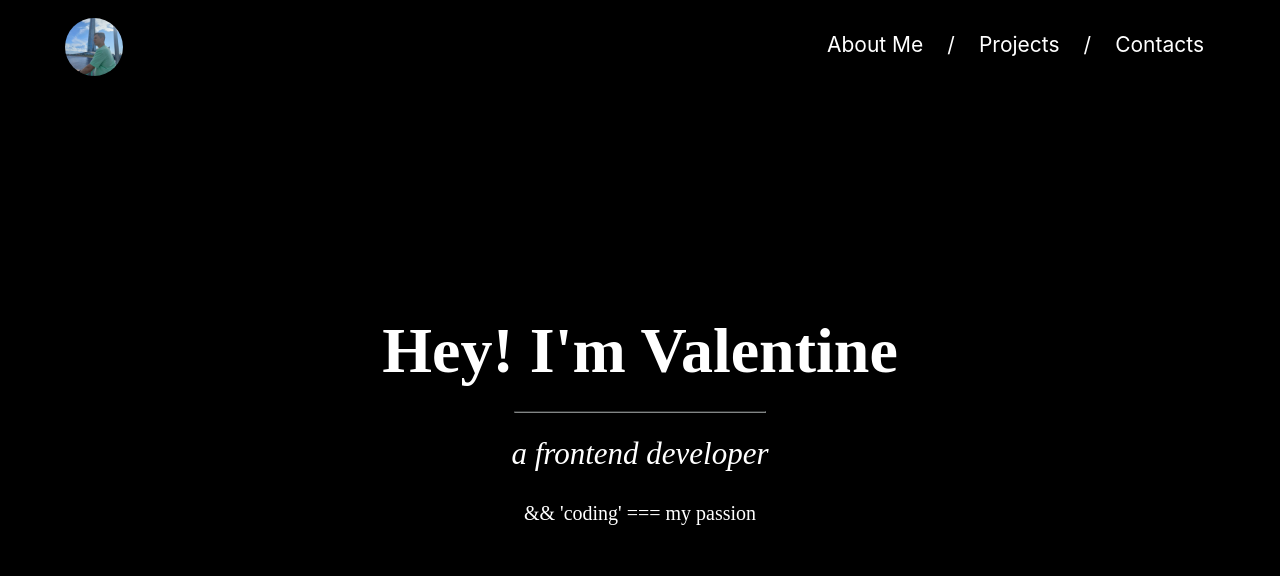
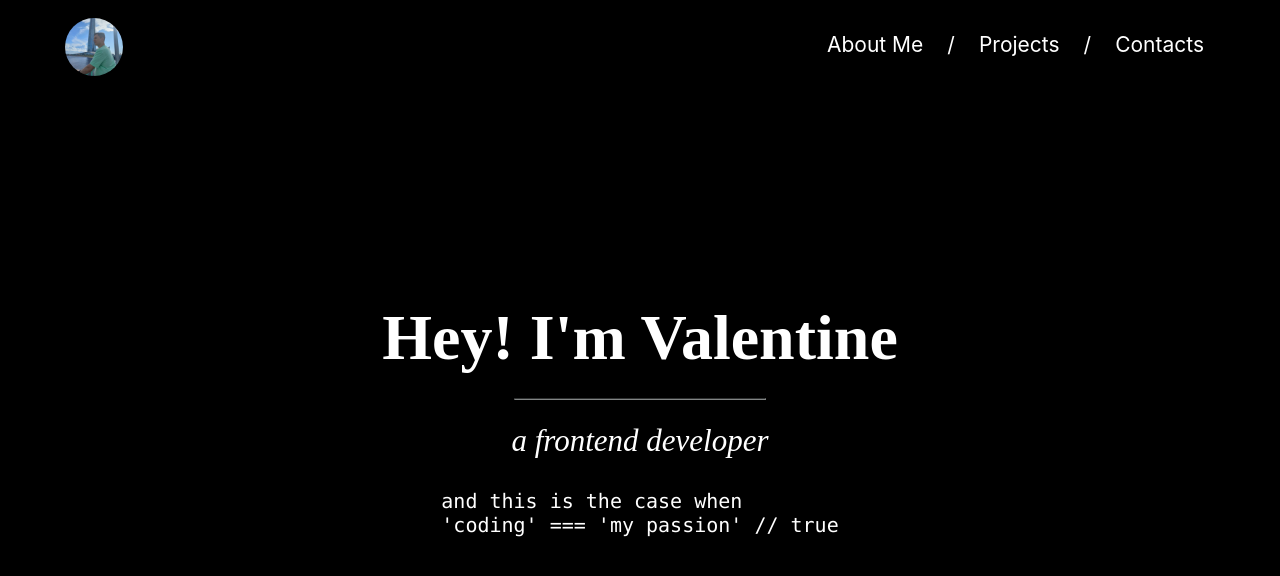
Before and after one commit to Thayorns/Portfolio, a React (Create React App) app in the folder my-app/: page / in a window 1280 px wide. Shown: the top 576 px of the page. Built offline with nearby package versions, Linux system fonts and the light colour scheme.

Commit message:
some changes

```diff
--- a/my-app/src/components/header/header.css
+++ b/my-app/src/components/header/header.css
@@ -70,7 +70,9 @@ p {
 }
 .about-me span{
     font-size: 20px;
-    margin: 15px auto;
+    margin: 15px 5px;
+    font-family: Consolas, 'Courier New', monospace;
+    text-align: left;
 }
 /* ---------------------- */
 
--- a/my-app/src/components/header/header.js
+++ b/my-app/src/components/header/header.js
@@ -34,7 +34,7 @@ const Header = () => {
                 <h1>Hey! I'm Valentine</h1>
                 <hr style={{borderColor: "#828585", width: '250px'}}></hr>
                 <p>a frontend developer</p>
-                <span>&& 'coding' === my passion</span>
+                <span>and this is the case when<br/>'coding' === 'my passion' // true</span>
             </div>
             <div>
 
```
